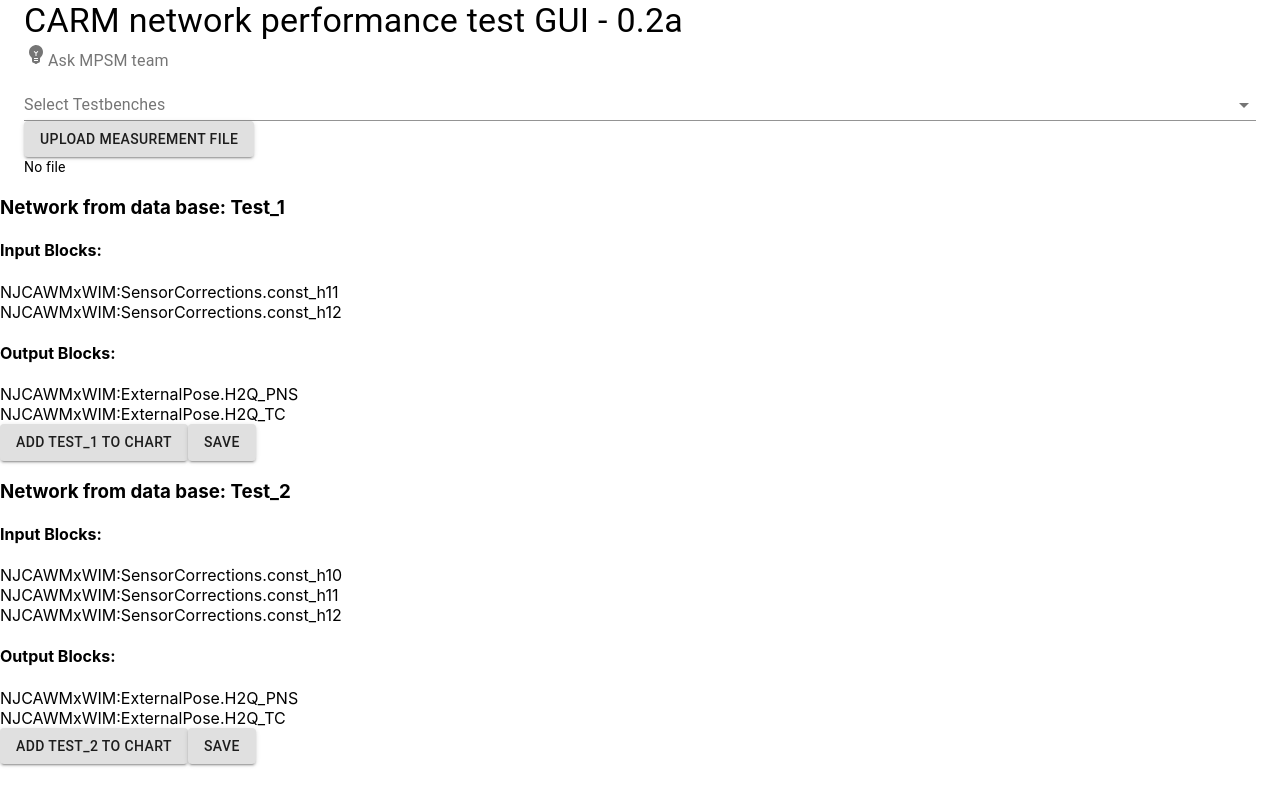
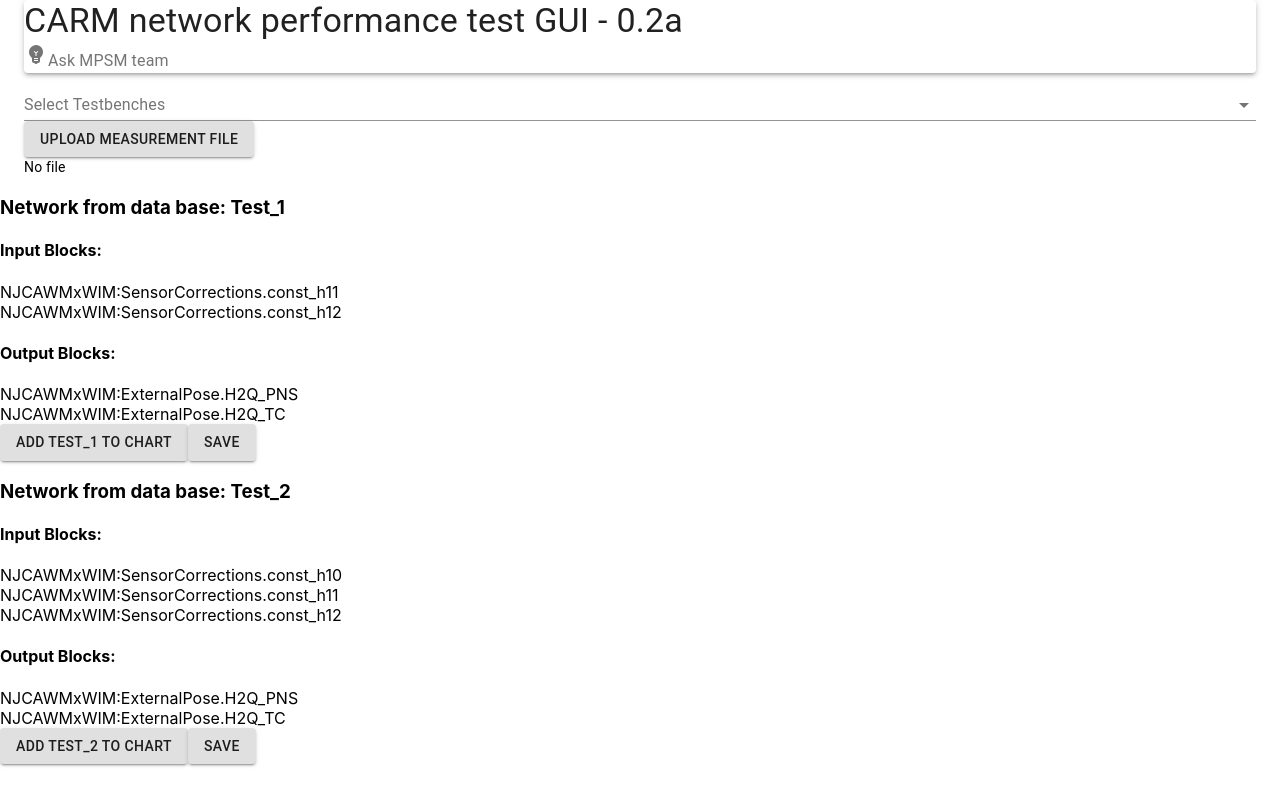
Before and after one commit to monpeco/network01, a React (Create React App) app: page / in a window 1280 px wide. Built offline with nearby package versions, Linux system fonts and the light colour scheme.

Commit message:
Add Paper to Title component

```diff
--- a/src/components/title.js
+++ b/src/components/title.js
@@ -1,16 +1,18 @@
 import React, { PureComponent, Component } from 'react';
-import { Container, Typography } from '@material-ui/core'
+import { Container, Typography, Paper } from '@material-ui/core'
 import EmojiObjectsIcon from '@material-ui/icons/EmojiObjects';
 
 class Title extends Component {
     render() {
         return (
             <Container>
-                <Typography variant="h4">CARM network performance test GUI - 0.2a</Typography>
-                <Typography variant="body1" color="textSecondary">
-                    <EmojiObjectsIcon />
-                    Ask MPSM team
-                </Typography>
+                <Paper elevation={3}>
+                    <Typography variant="h4">CARM network performance test GUI - 0.2a</Typography>
+                    <Typography variant="body1" color="textSecondary">
+                        <EmojiObjectsIcon />
+                        Ask MPSM team
+                    </Typography>
+                </Paper>
             </Container>
         );
     }
```
